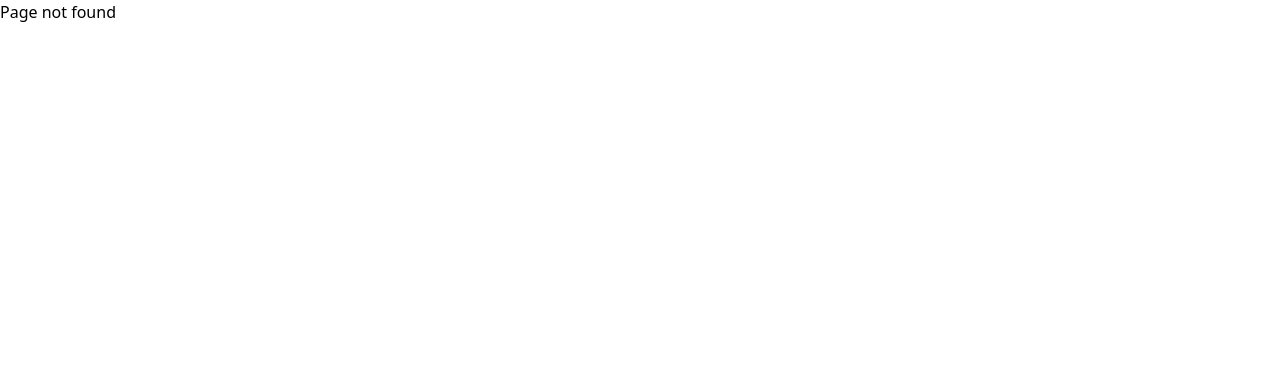
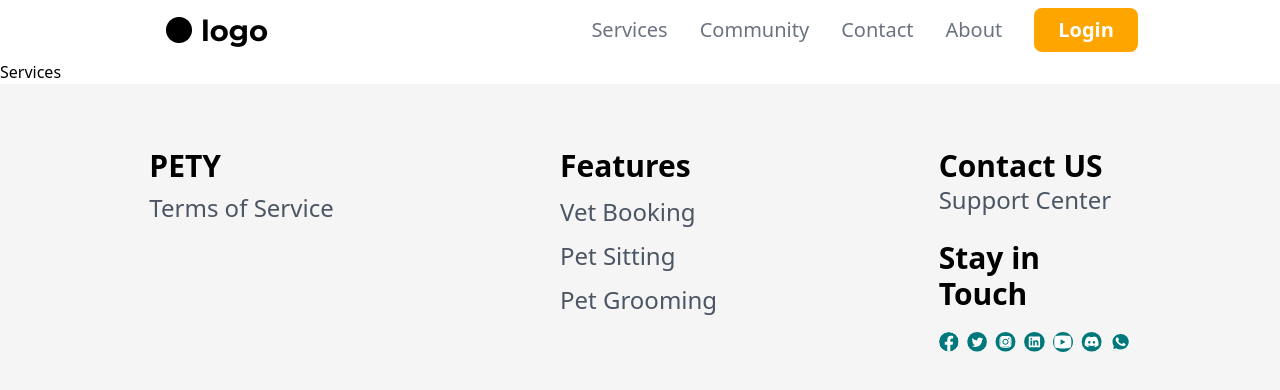
Before and after one commit to AhmedZahran15/Pety---Pet-Care, a React (Vite) app: page /services in a window 1280 px wide. Before the commit this address had no page. Shown: the top 390 px of the page. Built offline with nearby package versions, Linux system fonts and the light colour scheme.

Commit message:
Update homepage layout and add services page

```diff
--- a/src/Pages/HomePage/index.jsx
+++ b/src/Pages/HomePage/index.jsx
@@ -2,19 +2,17 @@ import HeroSection from "./HeroSection";
 import FeaturesBar from "../../components/FeaturesBar";
 import Search from "../../components/Search";
 import CustomerStories from "./CustomerStories";
-import Footer from "../../components/Footer";
 import FAQ from "./FAQ";
 import SignUpSection from "./SignUpSection";
 function HomePage() {
   return (
     <div className="m-auto flex flex-col bg-neutral-100">
-      <FeaturesBar />
+      <FeaturesBar imgSrc={"images/homepage/homepageHead.png"} />
       <Search />
       <HeroSection />
       <SignUpSection />
       <CustomerStories />
       <FAQ />
-      <Footer />
     </div>
   );
 }
--- /dev/null
+++ b/src/Pages/Services/index.jsx
@@ -0,0 +1,5 @@
+function Services() {
+  return <div>Services</div>;
+}
+
+export default Services;
--- a/src/components/FullButton.jsx
+++ b/src/components/FullButton.jsx
@@ -15,7 +15,7 @@ export const FullButton = ({ text, enabled, onClick }) => {
       }
       onClick={onClick}
     >
-      {isLoading ? <Loader /> : <span>{text}</span>}
+      {isLoading && <Loader />} <span>{isLoading ? "Loading..." : text}</span>
     </button>
   );
 };
--- a/src/components/Navbar.jsx
+++ b/src/components/Navbar.jsx
@@ -3,44 +3,46 @@ import BurgerMenu from "./BurgerMenu";
 import { SideMenuProvider } from "../contexts/sideMenuContext";
 import { SideMenu } from "./SideMenu";
 import BlurPage from "./BlurPage";
+import { useContext } from "react";
+import AuthContext from "../contexts/AuthContext";
 const Navbar = () => {
+  const { user, userData, logoutUser } = useContext(AuthContext);
   return (
     <SideMenuProvider>
-      <nav
-        className="flex w-full flex-row items-center justify-between bg-[#E3F0F1] lg:justify-around
+      <header
+        className=" flex w-full flex-row items-center justify-between bg-white transition-all duration-300 lg:justify-around
     "
       >
-        <Link
-          to="/"
-          className="font-['Product Sans'] ml-6 cursor-pointer text-6xl font-bold text-black lg:ml-0"
-        >
-          PETY
+        <Link to="/">
+          <img src="/Logo Placeholder.png" alt="Logo" />
         </Link>
-        <ul className="  hidden items-center justify-center gap-8 lg:flex">
-          <li className=" Medium text-3xl font-medium text-black transition-all  duration-300  hover:text-teal-700">
-            <Link to="#">Services</Link>
+        <div className="flex flex-row justify-between gap-8">
+          <ul className="hidden items-center justify-center gap-8 lg:flex">
+            <li className=" Medium text-xl font-normal text-gray-500 transition-all  duration-300  hover:text-black">
+              <Link to="services">Services</Link>
             </li>
-          <li className="Medium gap-2.5 text-3xl font-medium text-black  transition-all  duration-300  hover:text-teal-700">
+            <li className="Medium gap-2.5 text-xl font-normal text-gray-500  transition-all  duration-300  hover:text-black">
               <Link to="#">Community</Link>
             </li>
-          <li className=" Medium text-3xl font-medium text-black transition-all  duration-300  hover:text-teal-700">
+            <li className=" Medium text-xl font-normal text-gray-500 transition-all  duration-300  hover:text-black">
               <Link to="#">Contact</Link>
             </li>
-          <li className=" Medium text-3xl font-medium text-black transition-all  duration-300  hover:text-teal-700 ">
+            <li className=" Medium text-xl font-normal text-gray-500 transition-all  duration-300  hover:text-black ">
               <Link to="#">About</Link>
             </li>
           </ul>
 
           <Link
-          className="font-['Roboto Flex'] hidden rounded-3xl bg-secondary px-6 py-1.5 text-xl font-bold text-white transition-all duration-300 hover:bg-amber-400 lg:block "
+            className="hidden rounded-lg bg-secondary px-6 py-2 text-justify text-xl font-bold text-white transition-all duration-300 hover:bg-amber-400 lg:block "
             to="auth/login"
           >
             Login
           </Link>
+        </div>
         <BurgerMenu />
         <BlurPage />
         <SideMenu />
-      </nav>
+      </header>
     </SideMenuProvider>
   );
 };
--- a/src/components/featuresbar.jsx
+++ b/src/components/featuresbar.jsx
@@ -2,11 +2,12 @@ import { Link } from "react-router-dom";
 import PetSittingSvg from "../assets/PetSittingSvg.jsx";
 import VetSvg from "../assets/VetSvg.jsx";
 import PetGroomingSvg from "../assets/PetGroomingSvg.jsx";
-const FeaturesBar = () => {
+import PropTypes from "prop-types";
+const FeaturesBar = ({ imgSrc }) => {
   return (
     <>
       <img
-        src="images/homepage/homepageHead.png"
+        src={imgSrc}
         alt="Header"
         className="w-full  bg-contain"
       />
@@ -60,5 +61,7 @@ const FeaturesBar = () => {
     </>
   );
 };
-
+FeaturesBar.propTypes = {
+  imgSrc: PropTypes.string.isRequired,
+};
 export default FeaturesBar;
--- a/src/components/footer.jsx
+++ b/src/components/footer.jsx
@@ -1,3 +1,5 @@
+import PropTypes from "prop-types";
+
 const FooterLink = ({ href, text }) => {
   return (
     <a
@@ -9,16 +11,25 @@ const FooterLink = ({ href, text }) => {
     </a>
   );
 };
+FooterLink.propTypes = {
+  href: PropTypes.string.isRequired,
+  text: PropTypes.string.isRequired,
+};
 const SocialLink = ({ href, src, alt }) => {
   return (
-    <a className="hover:scale-150 transition-all duration-200" href={href}>
+    <a className="transition-all duration-200 hover:scale-150" href={href}>
       <img src={src} alt={alt} />
     </a>
   );
 };
+SocialLink.propTypes = {
+  href: PropTypes.string.isRequired,
+  src: PropTypes.string.isRequired,
+  alt: PropTypes.string.isRequired,
+};
 const Footer = () => {
   return (
-    <footer className="mx-10 my-8 flex flex-wrap items-start justify-start gap-y-4 pt-10 sm:justify-around">
+    <footer className="flex w-full flex-wrap items-start justify-start gap-y-4 bg-neutral-100 px-10 py-16 sm:justify-around">
       <div className="w-48">
         <div className="mb-2 text-3xl font-bold">PETY</div>
         <FooterLink href="#" text="Terms of Service" />
--- a/src/routes/MainRouter.jsx
+++ b/src/routes/MainRouter.jsx
@@ -11,13 +11,15 @@ import Auth from "../pages/Auth/index";
 import Login from "../pages/Auth/Login";
 import Register from "../pages/Auth/Register";
 import ForgotPassword from "../pages/Auth/ForgotPassword";
+import Footer from "../components/Footer";
+import Services from "../Pages/Services";
 
-const NavLayout = () => {
+const AppLayout = () => {
   return (
     <div className="mx-auto h-screen w-full max-w-screen-2xl">
-      {/* <AuthChecker />*/}
       <Navbar />
       <Outlet />
+      <Footer />
     </div>
   );
 };
@@ -25,8 +27,9 @@ function MainRouter() {
   return (
     <Router>
       <Routes>
-        <Route path="/" element={<NavLayout />}>
+        <Route path="/" element={<AppLayout />}>
           <Route index element={<HomePage />} />
+          <Route path="services" element={<Services />} />
         </Route>
         <Route path="auth" element={<Auth />}>
           <Route index element={<Navigate replace to="login" />} />
```
Also changed, not shown: public/services.png (added). Lines whose indentation alone changed are shown as unchanged.
